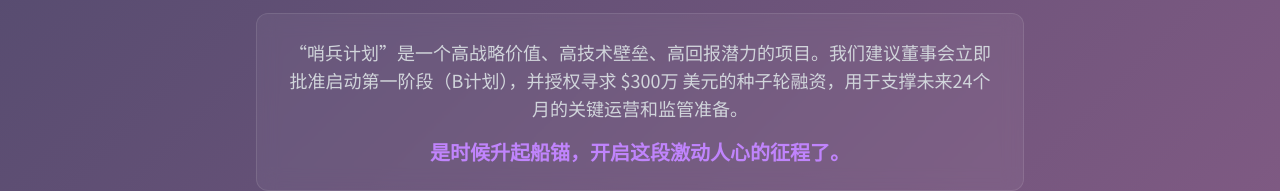
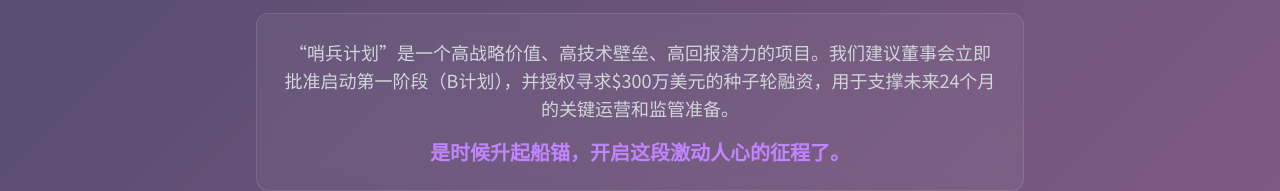
Before and after one commit to luoxisg/AIHealthbox, a plain HTML site: page index.html in a window 1280 px wide. Shown: the part 2905-3096 px from the top of the page. Drawn offline with nearby package versions, Linux system fonts and the light colour scheme.

Commit message:
Update index.html

```diff
--- a/index.html
+++ b/index.html
@@ -214,7 +214,7 @@
         <footer class="text-center mt-12">
             <h2 class="text-3xl font-bold text-center mb-4">最终建议：请求授权，立即行动</h2>
             <div class="card p-6 rounded-xl max-w-3xl mx-auto">
-                <p class="text-lg text-gray-300 mb-4">“哨兵计划”是一个高战略价值、高技术壁垒、高回报潜力的项目。我们建议董事会立即批准启动第一阶段（B计划），并授权寻求 $300万 美元的种子轮融资，用于支撑未来24个月的关键运营和监管准备。</p>
+                <p class="text-lg text-gray-300 mb-4">“哨兵计划”是一个高战略价值、高技术壁垒、高回报潜力的项目。我们建议董事会立即批准启动第一阶段（B计划），并授权寻求$300万美元的种子轮融资，用于支撑未来24个月的关键运营和监管准备。</p>
                 <p class="font-bold text-purple-400 text-xl">是时候升起船锚，开启这段激动人心的征程了。</p>
             </div>
         </footer>
```
